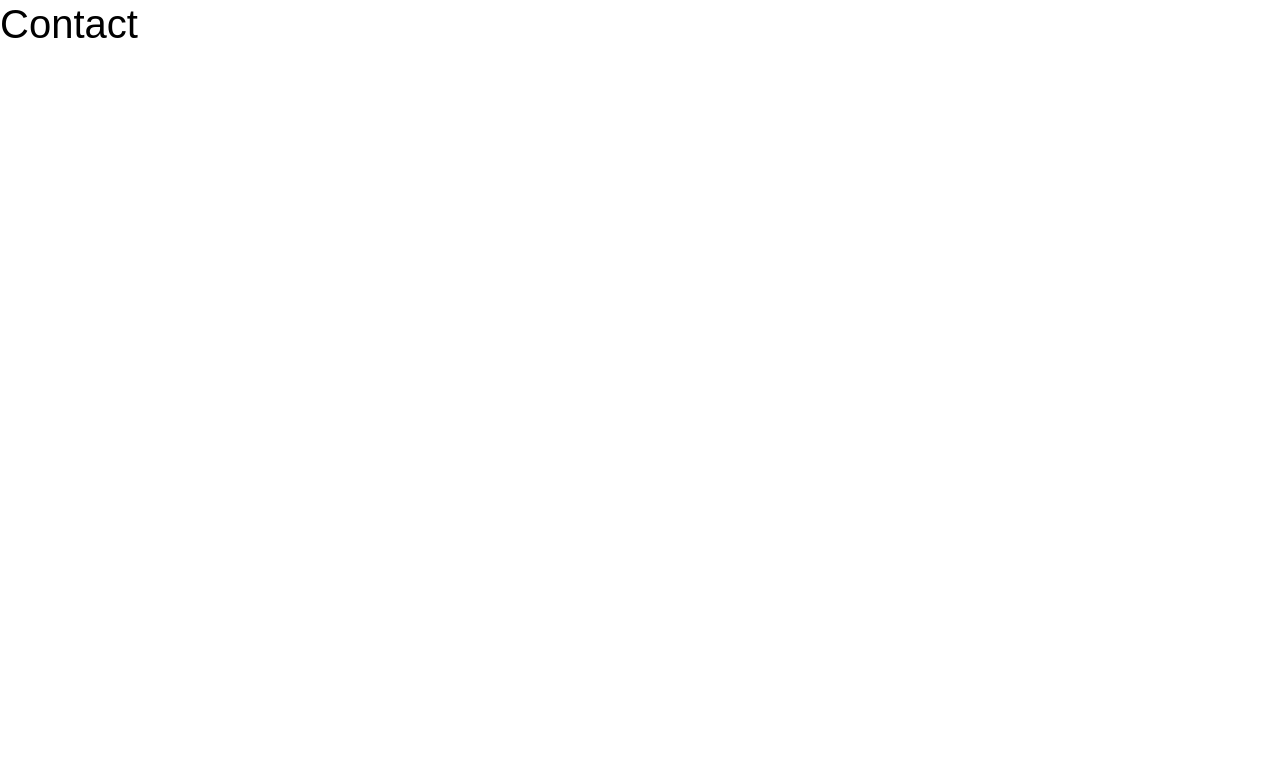
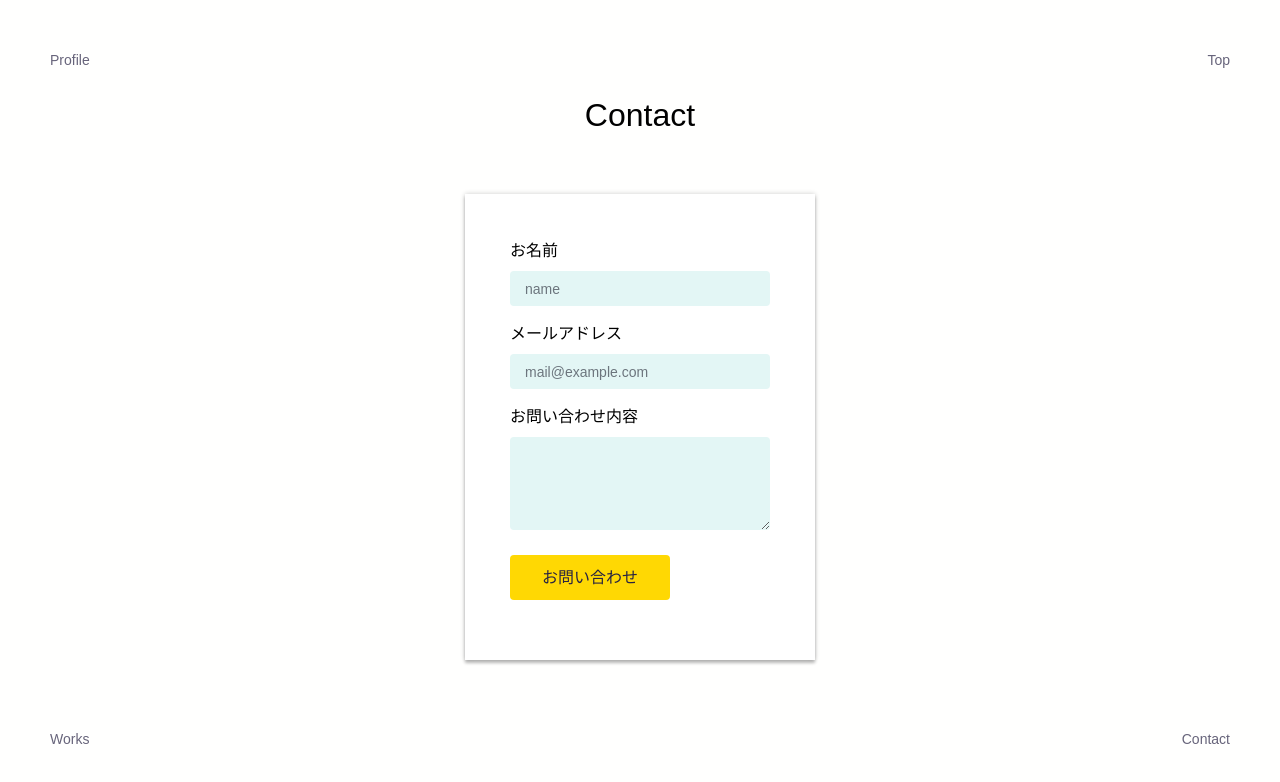
Before and after one commit to masayan1126/profsite, a Next.js app: page /contact/contact in a window 1280 px wide. Shown: the top 782 px of the page. Built offline with nearby package versions, Linux system fonts and the light colour scheme.

Commit message:
お問い合わせ画面のレイアウトを調整

```diff
--- a/pages/contact/contact.js
+++ b/pages/contact/contact.js
@@ -1,6 +1,109 @@
+import PageTitle from '../../components/Title'
+import Link from "next/link";
+import Head from "next/head";
+import { Container, Row, Col, Form, Button, Carousel } from "react-bootstrap";
+import React,{useCallback, useState, useEffect} from 'react';
+
 export default function showContactForm() {
+
+const [username, setUsername] = useState(''),
+    [email, setEmail] = useState(''),
+  [inquiry, setInquiry] = useState('');
+
+const inputUsername = useCallback((event) => {
+  setUsername(event.target.value)
+},[setUsername]);
+
+const inputEmail = useCallback((event) => {
+  setEmail(event.target.value)
+},[setEmail]);
+
+const inputInquiry = useCallback((event) => {
+  setInquiry(event.target.value)
+},[setInquiry]);
+
+const submitForm = (username, email, inquiry) => {
+  const payload = {
+        text: 'お問い合わせがありました\n'
+            + 'お名前: ' + username + '\n'
+            + 'メールアドレス: ' + email + '\n'
+            + '【問い合わせ内容】\n' + inquiry
+  };
+
+    const url = "https://hooks.slack.com/services/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"
+
+    // fetchメソッドでフォームの内容をSlackのIncoming Webhook URL に送信する
+    fetch(url, {
+        method: 'POST',
+        body: JSON.stringify(payload)
+    }).then(() => {
+        alert('送信が完了しました。追ってご連絡いたします');
+        setInquiry("")
+    })
+  }
+
+
   return (
-    <h1>Contact</h1>
+    <>
+    <div className="bg-color h-100">
+      <Head>
+        <title>Contact</title>
+        <meta
+          name="viewport"
+          content="width=device-width,initial-scale=1.0"
+        ></meta>
+      </Head>
+      <Container className="h-100 w-100 mx-auto">
+        <section id="top" className="h-10">
+          <Link href="/profile/my-profile">
+            <a className="upper-left">Profile</a>
+          </Link>
+          <Link href="/">
+            <a className="upper-right">Top</a>
+          </Link>
+        </section>
+        <section
+          id="center"
+          className="h-75 line-height-700  text-center mx-auto mt-3"
+        >
+            <PageTitle title={"Contact"} />
+            <div className="login-page">
+            <div className="form">
+            <Form className="text-left">
+              <Form.Group controlId="exampleForm.ControlInput1">
+                <Form.Label>お名前</Form.Label>
+                    <Form.Control type="name" placeholder="name" value={username}
+                      onChange={inputUsername} />
+              </Form.Group>
+              <Form.Group controlId="exampleForm.ControlInput1">
+                <Form.Label>メールアドレス</Form.Label>
+                    <Form.Control type="email" placeholder="mail@example.com" value={email}
+                      onChange={inputEmail}
+                    />
+              </Form.Group>
+              <Form.Group controlId="exampleForm.ControlTextarea1">
+                <Form.Label>お問い合わせ内容</Form.Label>
+                    <Form.Control as="textarea" rows={3} value={inquiry}
+                      onChange={inputInquiry}
+                    />
+              </Form.Group>
+              <Button onClick={() => submitForm(username, email, inquiry )} className="contact__button">お問い合わせ</Button>
+            </Form>
 
+          </div>
+          </div>
+
+        </section>
+        <section id="bottom" className="h-10">
+          <Link href="/works/my-works">
+            <a className="lower-left">Works</a>
+          </Link>
+          <Link href="/contact/contact">
+            <a className="lower-right">Contact</a>
+          </Link>
+        </section>
+      </Container>
+    </div>
+    </>
   )
 }
--- a/pages/portfolio/my-portfolio.js
+++ b/pages/portfolio/my-portfolio.js
@@ -66,7 +66,7 @@ export default function showWorks() {
                 <Col className="col-6 col-md-12 col-lg-12 h-100 mb-3">
                   <h5 className="mb-1 service__title text-left">Comming Soon</h5>
                   <p className="service__description text-left">Comming Soon</p>
-                  <img className="portfolio__img__size" src="/recette.png" alt="" />
+                  <img className="portfolio__img__size" src="/undraw_not_found_60pq.svg" alt="" />
                 </Col>
 
               </Row>
--- a/styles/globals.css
+++ b/styles/globals.css
@@ -14,8 +14,8 @@ body {
   background-color: #ffd803 !important;
   border: #ffd803 !important;
   color:#272343 !important;
-  height: 50px;
-  width: 200px;
+  height: 45px;
+  width: 160px;
   margin-bottom: 15px;
 }
 
@@ -211,9 +211,13 @@ a {
    }
 }
 
-@media screen and (max-width: 575px) {
+@media screen and (max-width: 765px) {
   .img__profile {
     text-align: center;
+  }
+
+  .md-responsive-center-secction-margin {
+    margin-top: 10px;
   }
 
   .prof__img__size {
@@ -222,10 +226,16 @@ a {
   }
 }
 
+@media screen and (max-width: 576px) {
+  .md-responsive-center-secction-margin {
+    margin-top: 10px !important;
+  }
+}
+
 
 @media screen and (max-width: 766px) {
   .md-responsive-center-secction-margin {
-    margin-top: 20px;
+    margin-top: 120px;
   }
 
   .page__title {
@@ -360,3 +370,42 @@ canvas {
 .font-size-p {
   font-size: 0.7rem;
 }
+
+/* コンタクトフォーム */
+
+.login-page {
+  width: 90%;
+  max-width: 350px;
+  margin: 0 auto;
+}
+.form {
+  position: relative;
+  z-index: 1;
+  background: #FFFFFF;
+  margin: 0 auto;
+  padding: 45px;
+  text-align: center;
+  box-shadow: 0 0 5px 0 rgba(0, 0, 0, 0.2), 0 3px 3px 0 rgba(0, 0, 0, 0.24);
+}
+.form input {
+  /* font-family: "Roboto", sans-serif; */
+  outline: 0;
+  background: #e3f6f5;
+  width: 100%;
+  border: 0;
+  margin: 0 0 15px;
+  padding: 15px;
+  box-sizing: border-box;
+  font-size: 14px;
+}
+.form textarea {
+  /* font-family: "Roboto", sans-serif; */
+  outline: 0;
+  background: #e3f6f5;
+  width: 100%;
+  border: 0;
+  margin: 0 0 25px;
+  padding: 15px;
+  box-sizing: border-box;
+  font-size: 14px;
+}
```
Also changed, not shown: public/undraw_not_found_60pq.svg (added).
